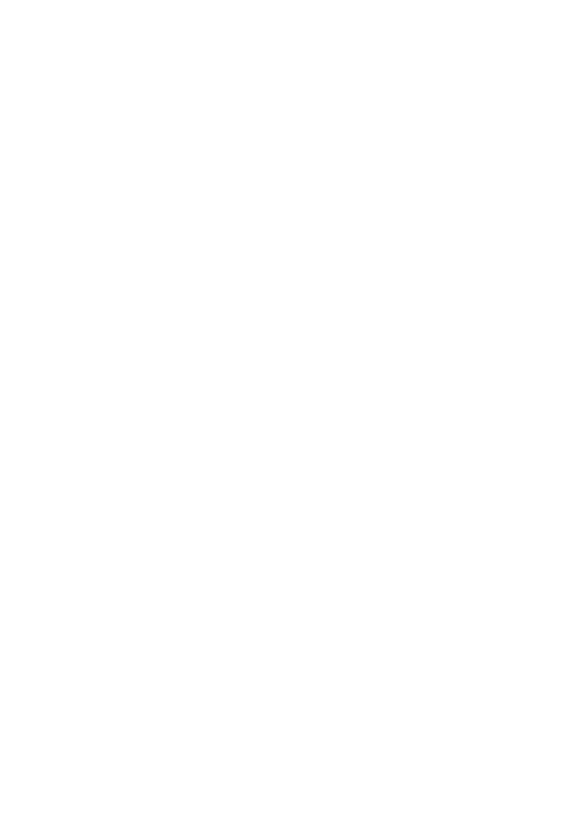
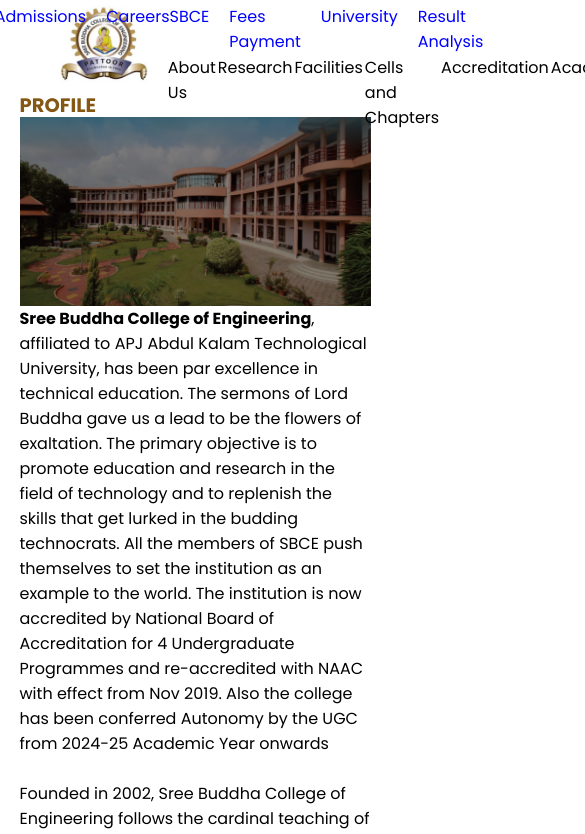
Before and after one commit to goutham-shankar/sree-buddha-website, a Next.js app: page /about-us/profile in a window 390 px wide. Shown: the top 834 px of the page, 585 px wide, since content can reach past the window. Built offline with nearby package versions, Linux system fonts and the light colour scheme.

Commit message:
renji profile page

```diff
--- a/src/app/about-us/profile/page.jsx
+++ b/src/app/about-us/profile/page.jsx
@@ -1,10 +1,50 @@
 import React from 'react'
-import "./style.css"
+import "@/app/about-us/profile/style.css"
+import Navbar from "@/components/navbar";
+import Footer from "@/components/footer";
+import college_image from "@/assets/images/sree_buddha_college_image1.png"
 
-export default function Profile() {
+const profile = () => {
   return (
-    <div>
+    <>
+     <div className="container">
+     <div>
+      <Navbar/>
+    </div>
+    <div className="main">
+    <div className='profile'>PROFILE</div>
+        <div className="pic">
+        <img className="college_background" src={college_image.src} alt="" />
+        </div>
 
+
+        <div className="paragraph">
+        <b>Sree Buddha College of Engineering</b>, affiliated to APJ Abdul Kalam Technological University,
+         has been par excellence in technical education. The sermons of Lord Buddha gave us a lead to be the flowers of exaltation.
+         The primary objective is to promote education and research in the field of technology and to replenish the skills that get lurked in the budding technocrats.
+         All the members of SBCE push themselves to set the institution as an example to the world.
+         The institution is now accredited by National Board of Accreditation for 4 Undergraduate Programmes and re-accredited with NAAC with effect from Nov 2019.
+          Also the college has been conferred Autonomy by the UGC from 2024-25 Academic Year onwards  <br/><br/>
+
+          Founded in 2002, Sree Buddha College of Engineering follows the cardinal teaching of Lord Buddha for educating the whole generation imbued with real values of life.
+          The college focuses on the overall personality of students, empowering them to face future challenges. The college has excellent infrastructure,
+          well equipped laboratories with modern instruments to ensure world-class education, and has qualified & well experienced faculty.
+          Situated at Pattoor near Pandalam, a rural area of immense scenic beauty, the college is located in a lush green and picturesque
+          landscape spread over an area of land overlooking a panoramic lagoon bordered by hillocks. The environment friendly and serene atmosphere of the campus provides
+          a refreshing ambiance for the mind and soul.
+          <br /><br />
+
+          Listed in Wikipedia: <a href="#">Wikipedia link</a>
+          <br /><br />
+
+        </div>
     </div>
+     </div>
+
+    <Footer/>
+    </>
+
   )
 }
+
+export default profile
--- a/src/app/about-us/profile/style.css
+++ b/src/app/about-us/profile/style.css
@@ -0,0 +1,77 @@
+/* General Styles */
+.profile {
+    color: #845714;
+    font-family: 'Poppins', sans-serif;
+    font-size: 3vw; /* Using viewport width for responsive text size */
+    font-weight: 700;
+    line-height: 1.2em; /* Make the line-height relative */
+    text-align: left;
+}
+
+/* Container spans the full width of the viewport */
+.container {
+    width: 100vw;
+}
+
+/* Padding scales for smaller screens */
+.main {
+    padding-left: 10%;
+    padding-right: 10%;
+}
+
+.pic {
+    display: flex;
+    align-items: center;
+    justify-content: center;
+}
+
+.college_background {
+    width: 100%;
+}
+
+.paragraph {
+    font-family: 'Poppins', sans-serif;
+}
+
+/* Responsive Text in Paragraph */
+.paragraph b {
+    font-size: 1.5rem; /* Adjusted for responsiveness */
+}
+
+/* Media Queries for Better Responsiveness */
+
+/* For tablets and medium devices */
+@media only screen and (max-width: 1024px) {
+    .profile {
+        font-size: 4vw; /* Smaller text for medium screens */
+    }
+
+    .main {
+        padding-left: 8%;
+        padding-right: 8%;
+    }
+
+    .paragraph b {
+        font-size: 1.2rem;
+    }
+}
+
+/* For mobile devices */
+@media only screen and (max-width: 768px) {
+    .profile {
+        font-size: 5vw; /* Further reduce font size */
+    }
+
+    .main {
+        padding-left: 5%;
+        padding-right: 5%;
+    }
+
+    .paragraph b {
+        font-size: 1rem;
+    }
+
+    .pic {
+        flex-direction: column; /* Stack images vertically on small screens */
+    }
+}
```
